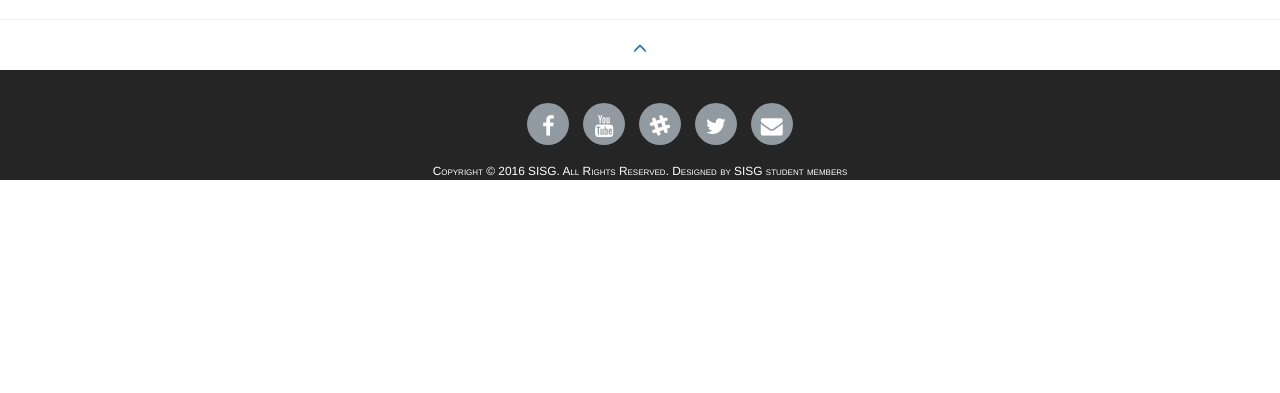
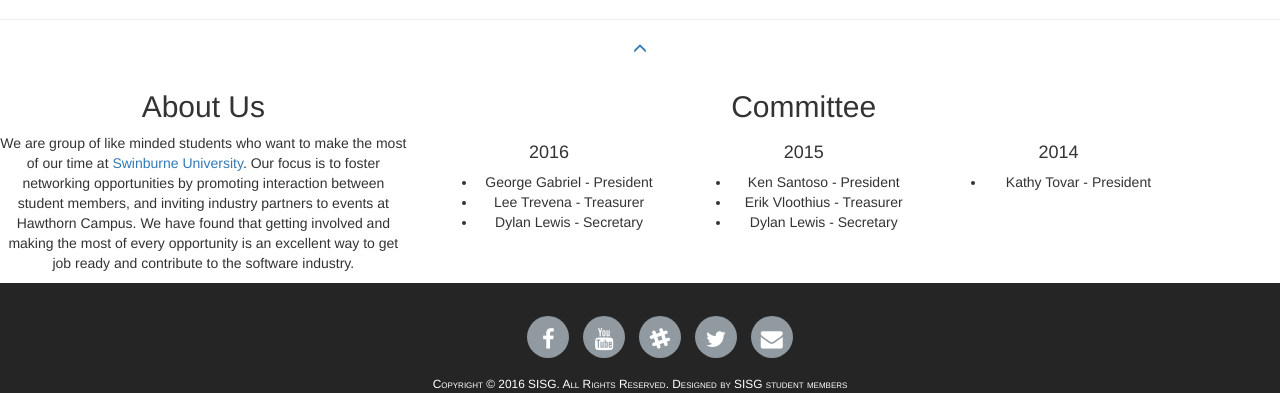
Before and after one commit to swin-sisg/sisg-website, a PHP site: page /index.php in a window 1280 px wide. Shown: the part 1638-2031 px from the top of the page. Before the commit the page ends 1818 px from the top, so only its background shows below. Run offline with PHP 8.4, Linux system fonts and the light colour scheme; some libraries are stand-ins or nearby versions; some web fonts are replaced.

Commit message:
removing the about from nav, adding more content to footer

```diff
--- a/public_html/includes/footer.include.php
+++ b/public_html/includes/footer.include.php
@@ -1,3 +1,4 @@
+
 <?php //footer.include.php last updated 22/02/2016, requires bootstrap ?>
 <footer class="text-center">
 
@@ -8,6 +9,43 @@
         <a href=#>
             <p><i class="glyphicon glyphicon-menu-up"></i></p>
         </a>
+    </div>
+
+    <div class="row footer-pre">
+        <div class="col-md-4 about">
+            <h2>About Us</h2>
+            <p>We are group of like minded students who want to make the most of our time at
+                <a href="www.swinburne.edu.au" target="_blank">Swinburne University</a>. Our focus is to foster networking opportunities by promoting interaction between student members, and inviting industry partners to events at Hawthorn Campus. We have found that getting involved and making the most of every opportunity is an excellent way to get job ready and contribute to the software industry.
+            </p>
+        </div>
+        <div class="col-md-7 committee">
+            <h2>Committee</h2>
+            <section class="row">
+                <div class="col-md-4">
+                    <h4> 2016 </h4>
+                    <ul>
+                        <li>George Gabriel - President</li>
+                        <li>Lee Trevena - Treasurer</li>
+                        <li>Dylan Lewis - Secretary</li>
+                    </ul>
+                </div>
+                <div class="col-md-4">
+                    <h4> 2015 </h4>
+                    <ul>
+                        <li>Ken Santoso - President</li>
+                        <li>Erik Vloothius - Treasurer</li>
+                        <li>Dylan Lewis - Secretary</li>
+                    </ul>
+                </div>
+                <div class="col-md-4">
+                    <h4> 2014 </h4>
+                    <ul>
+                        <li>Kathy Tovar - President</li>
+                    </ul>
+                </div>
+                </div>
+            </section>
+            </div>
         </div>
 
         <div class="footer social">
--- a/public_html/includes/navbar.include.php
+++ b/public_html/includes/navbar.include.php
@@ -17,7 +17,7 @@
 			<ul class="nav navbar-nav navbar-right hidden-print">
 				<!--<li class="active"><a href="index.php"><span class="glyphicon glyphicon-user"></span> Home </a></li> -->
 				<li><a href="index.php"><span class="glyphicon glyphicon-user"></span> Home </a></li>
-				<li><a href="about.php"><span class="glyphicon glyphicon-info-sign"></span> About </a></li>
+				<!--<li><a href="about.php"><span class="glyphicon glyphicon-info-sign"></span> About </a></li>-->
 				<li><a href="events.php"><span class="glyphicon glyphicon-calendar"></span> Events </a></li>
 				<li><a href="noticeboard.php"><span class="glyphicon glyphicon-search"></span> Jobs </a></li>
 				<li><a href="members.php"><span class="glyphicon glyphicon-cog"></span> Members </a></li>
```
Lines whose indentation alone changed are shown as unchanged.
